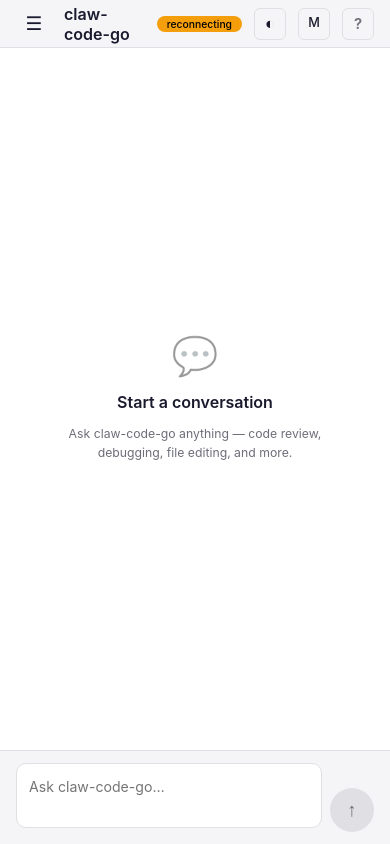
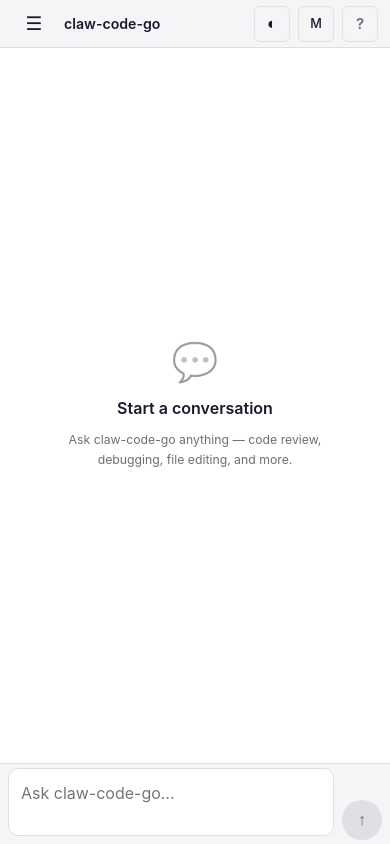
Before and after one commit to Chaim12345/claw-code-go-fork, a website: page internal/web/static/chat.html in a window 390 px wide. Drawn offline with Linux system fonts and the light colour scheme; no server answers.

Commit message:
web: mobile optimizations + /terminal route
- Header buttons: shared .header-action-btn class, 36px (32px on <380px)
- Status pill hidden on <420px screens
- Messages: 92% max-width on mobile, overflow-wrap
- Composer: 16px font on mobile (prevents iOS zoom), better padding
- Send button: scale animation on press
- Code actions / followup chips: larger touch targets on mobile
- Momentum scrolling (-webkit-overflow-scrolling: touch) on scrollable areas
- Keyboard handling: orientationchange support, requestAnimationFrame scroll
- /terminal route serves legacy wterm PTY view
- Keyboard shortcuts overlay links to /terminal

```diff
--- a/internal/web/static/chat.html
+++ b/internal/web/static/chat.html
@@ -17,9 +17,9 @@
     <button type="button" id="sidebar-toggle" aria-label="Toggle sidebar" title="Toggle sidebar">☰</button>
     <h1>claw-code-go</h1>
     <span id="connection-status" class="status-pill status-connected">connected</span>
-    <button type="button" id="theme-toggle" aria-label="Switch theme" title="Switch theme (system/light/dark)">◐</button>
-    <button type="button" id="font-size-toggle" aria-label="Change font size" title="Font size (S/M/L)">A</button>
-    <button type="button" id="shortcuts-toggle" aria-label="Keyboard shortcuts" title="Keyboard shortcuts (?)">?</button>
+    <button type="button" id="theme-toggle" class="header-action-btn" aria-label="Switch theme" title="Switch theme (system/light/dark)">◐</button>
+    <button type="button" id="font-size-toggle" class="header-action-btn" aria-label="Change font size" title="Font size (S/M/L)">A</button>
+    <button type="button" id="shortcuts-toggle" class="header-action-btn" aria-label="Keyboard shortcuts" title="Keyboard shortcuts (?)">?</button>
   </header>
 
   <!-- Offline banner (shown when network connectivity is lost) -->
@@ -150,6 +150,7 @@
             <tr><td><kbd>?</kbd></td><td>Toggle this shortcuts menu</td></tr>
             <tr><td><kbd>Escape</kbd></td><td>Close shortcuts / permission dialogs</td></tr>
             <tr><td><kbd>/</kbd></td><td>Open slash command menu (in composer)</td></tr>
+            <tr><td colspan="2" style="padding-top: 8px;"><a href="/terminal" style="color: var(--color-primary); text-decoration: none; font-size: var(--text-xs);">Open PTY terminal →</a></td></tr>
           </tbody>
         </table>
       </div>
--- a/internal/web/static/css/chat.css
+++ b/internal/web/static/css/chat.css
@@ -125,17 +125,22 @@ body {
   grid-area: header;
   display: flex;
   align-items: center;
-  gap: var(--space-md);
-  padding: 0 var(--space-lg);
+  gap: var(--space-sm);
+  padding: 0 var(--space-md);
   background: var(--color-surface);
   border-bottom: 1px solid var(--color-border);
   height: var(--topbar-height);
+  overflow: hidden;
 }
 
 #top-bar h1 {
-  font-size: var(--text-lg);
+  font-size: var(--text-base);
   font-weight: 600;
   flex: 1;
+  min-width: 0;
+  overflow: hidden;
+  text-overflow: ellipsis;
+  white-space: nowrap;
 }
 
 #sidebar-toggle {
@@ -144,27 +149,77 @@ body {
   font-size: 1.25rem;
   cursor: pointer;
   color: var(--color-text);
-  width: 36px;
-  height: 36px;
+  width: 44px;
+  height: 44px;
+  min-width: 44px;
   display: flex;
   align-items: center;
   justify-content: center;
   border-radius: var(--radius-sm);
+  -webkit-tap-highlight-color: transparent;
 }
 #sidebar-toggle:hover {
   background: var(--color-border);
 }
 
-/* Connection status pill */
+/* Status pill */
 .status-pill {
   font-size: var(--text-xs);
-  padding: 2px 10px;
+  padding: 2px 8px;
   border-radius: 12px;
   font-weight: 500;
+  white-space: nowrap;
+  flex-shrink: 0;
 }
 .status-connected     { background: var(--color-accent); color: #fff; }
 .status-reconnecting  { background: #f59e0b; color: #000; }
 .status-disconnected  { background: var(--color-danger); color: #fff; }
+
+/* Hide status pill on very narrow screens to save space */
+@media (max-width: 420px) {
+  .status-pill { display: none; }
+}
+
+/* Header action buttons — touch-friendly 44px targets */
+.header-action-btn {
+  background: none;
+  border: 1px solid var(--color-border);
+  cursor: pointer;
+  color: var(--color-text);
+  width: 36px;
+  height: 36px;
+  min-width: 36px;
+  display: flex;
+  align-items: center;
+  justify-content: center;
+  border-radius: var(--radius-sm);
+  font-family: var(--font-sans);
+  transition: background 0.15s, color 0.15s;
+  -webkit-tap-highlight-color: transparent;
+  flex-shrink: 0;
+}
+.header-action-btn:hover {
+  background: var(--color-border);
+  color: var(--color-text);
+}
+.header-action-btn:active {
+  transform: scale(0.93);
+}
+
+#theme-toggle { font-size: 1.1rem; }
+#font-size-toggle { font-size: 0.85rem; font-weight: 700; }
+#shortcuts-toggle { font-size: 1rem; font-weight: 600; color: var(--color-text-muted); }
+
+/* On very narrow screens, shrink header buttons further */
+@media (max-width: 380px) {
+  .header-action-btn {
+    width: 32px;
+    height: 32px;
+    min-width: 32px;
+    font-size: 0.9rem;
+  }
+  #top-bar { gap: 4px; padding: 0 var(--space-sm); }
+}
 
 /* === Layout (sidebar + main) === */
 #layout {
@@ -284,13 +339,14 @@ footer {
   display: flex;
   align-items: flex-end;
   gap: var(--space-sm);
-  padding: var(--space-md) var(--space-lg);
-  padding-bottom: max(var(--space-md), env(safe-area-inset-bottom));
+  padding: var(--space-sm) var(--space-md);
+  padding-bottom: max(var(--space-sm), env(safe-area-inset-bottom));
 }
 
 #composer-wrapper {
   flex: 1;
   position: relative;
+  min-width: 0;
 }
 
 #composer-input {
@@ -298,8 +354,8 @@ footer {
   resize: none;
   border: 1px solid var(--color-border);
   border-radius: var(--radius-md);
-  padding: var(--space-md);
-  padding-bottom: calc(var(--space-md) + 18px); /* room for char count */
+  padding: var(--space-sm) var(--space-md);
+  padding-bottom: calc(var(--space-sm) + 18px); /* room for char count */
   font-family: var(--font-sans);
   font-size: var(--text-base);
   color: var(--color-text);
@@ -307,10 +363,26 @@ footer {
   outline: none;
   line-height: 1.5;
   transition: border-color 0.15s, box-shadow 0.15s;
+  max-height: 200px;
+  overflow-y: auto;
+  -webkit-overflow-scrolling: touch;
 }
 #composer-input:focus {
   border-color: var(--color-primary);
   box-shadow: 0 0 0 2px rgba(79, 70, 229, 0.2);
+}
+
+/* Mobile: make composer input larger touch target */
+@media (max-width: 767px) {
+  #composer {
+    padding: var(--space-xs) var(--space-sm);
+    padding-bottom: max(var(--space-xs), env(safe-area-inset-bottom));
+  }
+  #composer-input {
+    font-size: 16px; /* prevents iOS zoom on focus */
+    padding: var(--space-md);
+    padding-bottom: calc(var(--space-md) + 18px);
+  }
 }
 
 /* Character count — hidden until approaching limit */
@@ -352,15 +424,31 @@ footer {
   display: flex;
   align-items: center;
   justify-content: center;
-  transition: background 0.15s;
+  transition: background 0.15s, transform 0.1s;
+  -webkit-tap-highlight-color: transparent;
+  flex-shrink: 0;
 }
 #send-button:hover {
   background: var(--color-primary-hover);
+}
+#send-button:active {
+  transform: scale(0.9);
 }
 #send-button:disabled {
   background: var(--color-border);
   color: var(--color-text-muted);
   cursor: default;
+  transform: none;
+}
+
+/* Mobile: slightly smaller send button but still touch-friendly */
+@media (max-width: 767px) {
+  #send-button {
+    width: 40px;
+    height: 40px;
+    min-width: 40px;
+    font-size: 1.1rem;
+  }
 }
 
 /* === Scrollbar styling === */
@@ -372,6 +460,15 @@ footer {
 #sidebar::-webkit-scrollbar-thumb {
   background: var(--color-border);
   border-radius: 3px;
+}
+
+/* Momentum scrolling for touch devices */
+#messages,
+#sidebar,
+.shortcuts-card,
+.perm-card {
+  -webkit-overflow-scrolling: touch;
+  overscroll-behavior: contain;
 }
 
 /* === Responsive: tablet+ show sidebar === */
@@ -583,6 +680,21 @@ footer {
   font-size: var(--text-sm);
   line-height: 1.5;
   word-wrap: break-word;
+  overflow-wrap: break-word;
+}
+
+/* Mobile: messages use more screen width */
+@media (max-width: 767px) {
+  .message {
+    max-width: 92%;
+    padding: var(--space-sm) var(--space-md);
+  }
+  .message-user {
+    border-bottom-right-radius: var(--radius-sm);
+  }
+  .message-assistant {
+    border-bottom-left-radius: var(--radius-sm);
+  }
 }
 .message-user {
   align-self: flex-end;
@@ -674,6 +786,15 @@ footer {
   transition: background 0.15s, color 0.15s, border-color 0.15s;
   -webkit-tap-highlight-color: transparent;
   min-height: 28px;
+}
+
+/* Mobile: bigger touch targets for code action buttons */
+@media (max-width: 767px) {
+  .code-action-btn {
+    min-height: 36px;
+    padding: 6px 12px;
+    font-size: var(--text-sm);
+  }
 }
 .code-action-btn:hover {
   background: var(--color-border);
@@ -861,6 +982,15 @@ footer {
   line-height: 1.4;
 }
 
+/* Mobile: bigger followup chips for touch */
+@media (max-width: 767px) {
+  .followup-chip {
+    min-height: 38px;
+    padding: 8px 16px;
+    font-size: var(--text-sm);
+  }
+}
+
 .followup-chip:hover {
   background: var(--color-primary);
   color: #fff;
@@ -997,86 +1127,7 @@ footer {
   margin: 0 2px;
 }
 
-/* === Theme toggle button === */
-#theme-toggle {
-  background: none;
-  border: 1px solid var(--color-border);
-  font-size: 1.1rem;
-  cursor: pointer;
-  color: var(--color-text);
-  width: 32px;
-  height: 32px;
-  display: flex;
-  align-items: center;
-  justify-content: center;
-  border-radius: var(--radius-sm);
-  font-family: var(--font-sans);
-  transition: background 0.15s, color 0.15s;
-  -webkit-tap-highlight-color: transparent;
-  line-height: 1;
-}
-#theme-toggle:hover {
-  background: var(--color-border);
-  color: var(--color-text);
-}
-#theme-toggle:active {
-  transform: scale(0.95);
-}
-
-/* === Font size toggle button === */
-#font-size-toggle {
-  background: none;
-  border: 1px solid var(--color-border);
-  font-size: 0.85rem;
-  font-weight: 700;
-  cursor: pointer;
-  color: var(--color-text);
-  width: 32px;
-  height: 32px;
-  display: flex;
-  align-items: center;
-  justify-content: center;
-  border-radius: var(--radius-sm);
-  font-family: var(--font-sans);
-  transition: background 0.15s, color 0.15s;
-  -webkit-tap-highlight-color: transparent;
-  line-height: 1;
-}
-#font-size-toggle:hover {
-  background: var(--color-border);
-  color: var(--color-text);
-}
-#font-size-toggle:active {
-  transform: scale(0.95);
-}
-
-/* === Shortcuts toggle button === */
-#shortcuts-toggle {
-  background: none;
-  border: 1px solid var(--color-border);
-  font-size: 1rem;
-  font-weight: 600;
-  cursor: pointer;
-  color: var(--color-text-muted);
-  width: 32px;
-  height: 32px;
-  display: flex;
-  align-items: center;
-  justify-content: center;
-  border-radius: var(--radius-sm);
-  font-family: var(--font-sans);
-  transition: background 0.15s, color 0.15s;
-  -webkit-tap-highlight-color: transparent;
-}
-#shortcuts-toggle:hover {
-  background: var(--color-border);
-  color: var(--color-text);
-}
-#shortcuts-toggle:active {
-  transform: scale(0.95);
-}
-
-/* === Shortcuts overlay === */
+/* === iOS Install Banner === */
 #shortcuts-overlay {
   position: fixed;
   inset: 0;
--- a/internal/web/static/js/chat.js
+++ b/internal/web/static/js/chat.js
@@ -140,20 +140,32 @@
     });
   }
 
-  // ── Visual Viewport ──────────────────────────────────────
+  // ── Visual Viewport (virtual keyboard handling) ────────────
+  var lastViewportHeight = 0;
   function handleViewportResize() {
     if (!window.visualViewport) return;
     var vp = window.visualViewport;
     var kh = window.innerHeight - vp.height;
-    if (kh > 100) { composer.style.paddingBottom = (kh + 8) + 'px'; scrollToBottom(); }
-    else { composer.style.paddingBottom = ''; }
-    if (vp.offsetTop > 0) messagesEl.scrollTop += vp.offsetTop;
+    if (kh > 100) {
+      // Keyboard is open — push composer above it
+      composer.style.paddingBottom = (kh + 8) + 'px';
+      // Scroll messages to bottom so the latest message is visible
+      requestAnimationFrame(scrollToBottom);
+    } else {
+      composer.style.paddingBottom = '';
+    }
+    // Track viewport changes for orientation changes
+    lastViewportHeight = vp.height;
   }
   function setupKeyboardHandling() {
     if (window.visualViewport) {
       window.visualViewport.addEventListener('resize', handleViewportResize);
       window.visualViewport.addEventListener('scroll', handleViewportResize);
     }
+    // Also handle orientation changes (mobile rotate)
+    window.addEventListener('orientationchange', function () {
+      setTimeout(handleViewportResize, 150);
+    });
   }
 
   // ── Composer ─────────────────────────────────────────────
```
Also changed, not shown: 1 other file.
